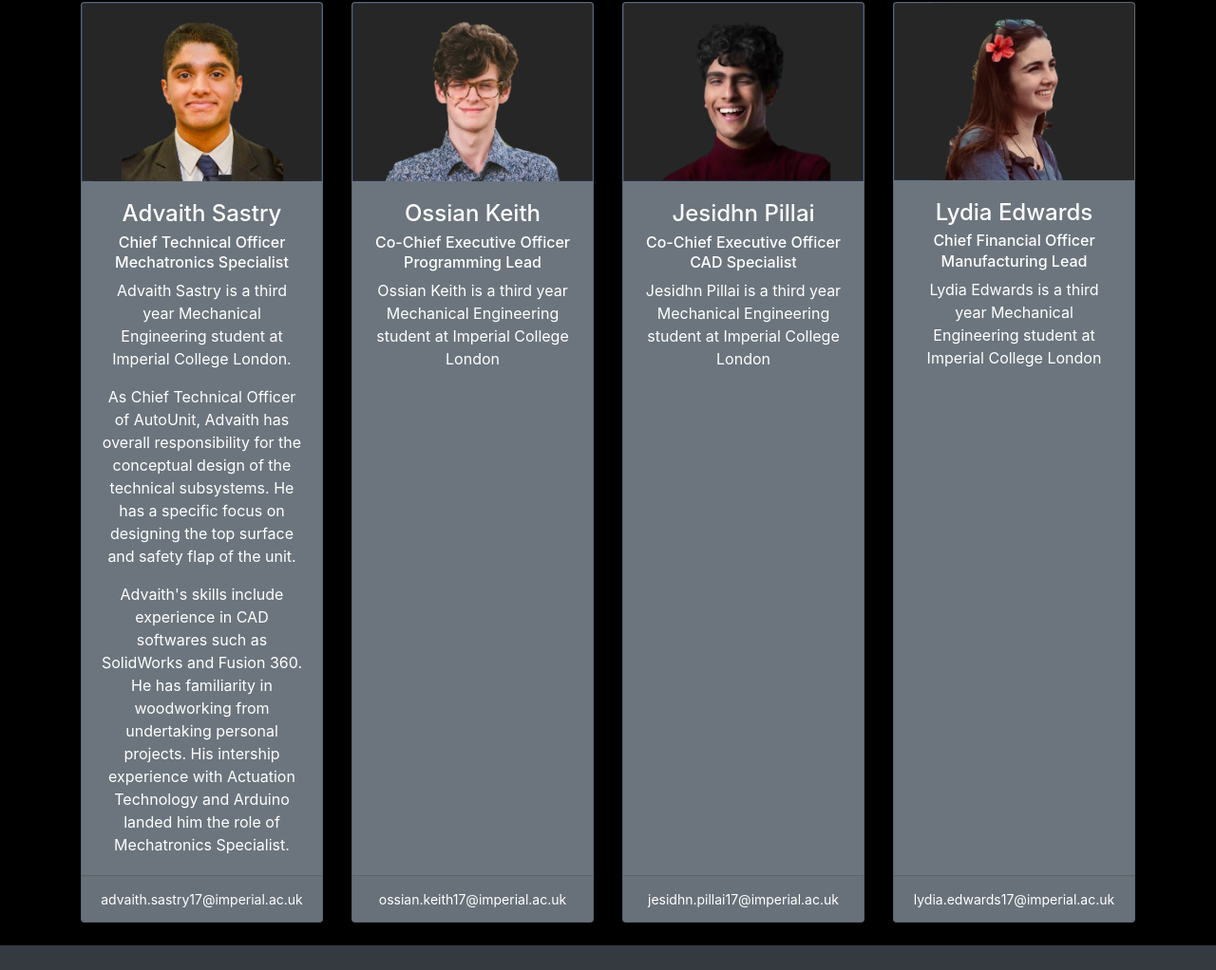
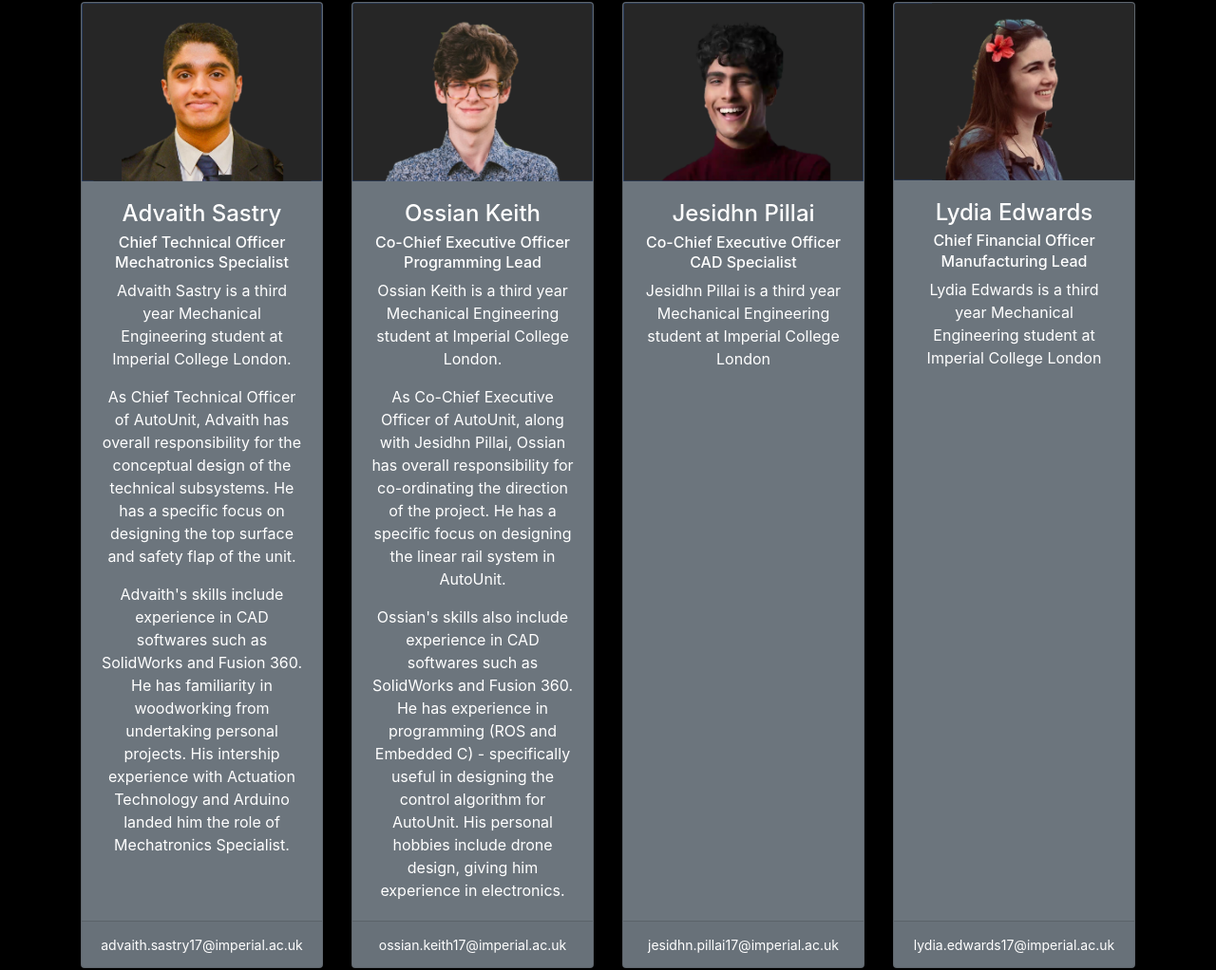
Before and after one commit to ajs917/Horizons, a website: page about.html in a window 1280 px wide. Shown: the part 952-1974 px from the top of the page at 95% size. Drawn offline with Linux system fonts and the light colour scheme.

Commit message:
OssianRoleComplete

```diff
--- a/about.html
+++ b/about.html
@@ -85,7 +85,7 @@
   <div class="container">
 
     <!-- Page Heading/Breadcrumbs -->
-    <h1 class="mt-4 mb-3">About Us   </h1>
+    <h1 class="mt-4 mb-3">About Us </h1>
 
     <ol class="breadcrumb">
       <li class="breadcrumb-item">
@@ -136,7 +136,10 @@
             <h4 class="card-title">Ossian Keith</h4>
             <h6 class="card-subtitle mb-2 text-muted">Co-Chief Executive Officer</h6>
             <h6 class="card-subtitle mb-2 text-muted">Programming Lead</h6>
-            <p class="card-text">Ossian Keith is a third year Mechanical Engineering student at Imperial College London</p>
+            <p class="card-text">Ossian Keith is a third year Mechanical Engineering student at Imperial College London. </p>
+            <p class="card-text">As Co-Chief Executive Officer of AutoUnit, along with Jesidhn Pillai, Ossian has overall responsibility for co-ordinating the direction of the project. He has a specific focus on designing the linear rail system in AutoUnit.</p>
+            <p class="card-text">Ossian's skills also include experience in CAD softwares such as SolidWorks and Fusion 360. He has experience in programming (ROS and Embedded C) - specifically useful in designing the control algorithm for AutoUnit. His personal hobbies include drone design, giving him experience in electronics. </p>
+
           </div>
           <div class="card-footer">
             <a href="#" style="font-size: 14px">ossian.keith17@imperial.ac.uk</a>
```
